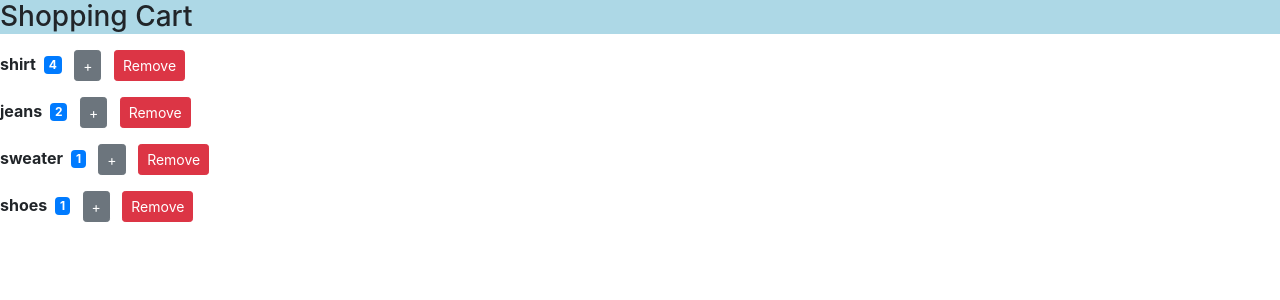
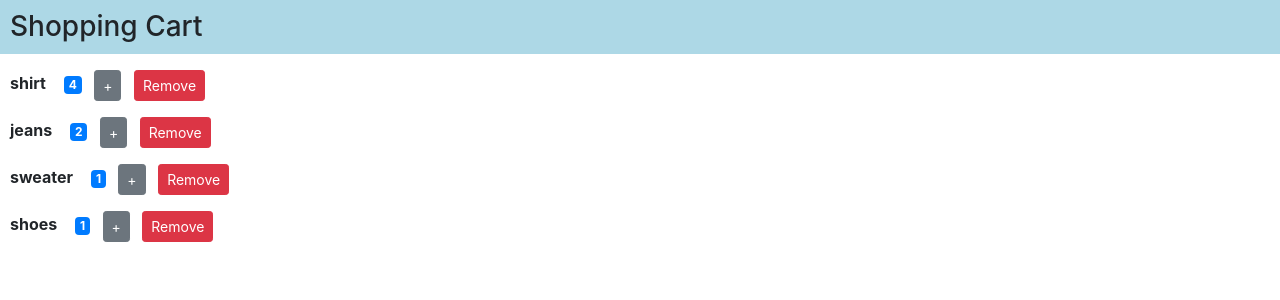
Before and after one commit to codecaviette/react-counter, a React (Create React App) app: page / in a window 1280 px wide. Shown: the top 300 px of the page. Built offline with nearby package versions, Linux system fonts and the light colour scheme.

Commit message:
Add padding

```diff
--- a/src/components/Header.js
+++ b/src/components/Header.js
@@ -4,7 +4,7 @@ class Header extends Component {
     render() {
         return (
             <div>
-                <h3 style={{backgroundColor:"lightblue" }}> Shopping Cart </h3>
+                <h3 style={{backgroundColor:"lightblue", padding: '10px' }}> Shopping Cart </h3>
             </div>
         )
     }
--- a/src/components/counter.jsx
+++ b/src/components/counter.jsx
@@ -15,7 +15,7 @@ class Counter extends Component {
     render() {                                 // render method has return stmt inside curly braces
         return (                               // within return stmt is jsx
             <div>
-                <span style={{ fontWeight:"bold" }}>{this.props.item}</span>
+                <span style={{padding: '10px', fontWeight:'bold' }}>{this.props.item}</span>
                 <span className={this.getBadgeClasses()} > {this.formatCount()}</span>              {/* Be sure to use () after method in order to call it */}
                 <button onClick={this.handleIncrement} className="btn btn-secondary btn-sm"> + </button>        {/* In this case, we are NOT using () after method bc we only want it to be called when button is clicked, not when page loads */}
                 <button onClick={() => this.props.onDelete(this.props.id)} className="btn btn-danger btn-sm m-2"> Remove </button>
@@ -29,9 +29,13 @@ class Counter extends Component {
         classes += (this.state.value === 0) ? "warning" : "primary";     //if count equals 0, then append "warning" to what classes equals and set that as new value for classes var; otherwise, append "primary"
         return classes;
     }
+
     formatCount() {
         const { value: count } = this.state;           // Destructured this.state.count object so can use shortened "count" in next line rather than "this.state.count"
         return count === 0 ? "Zero" : count;
-}}
+    }
+
+
+}
 
 export default Counter;
```
